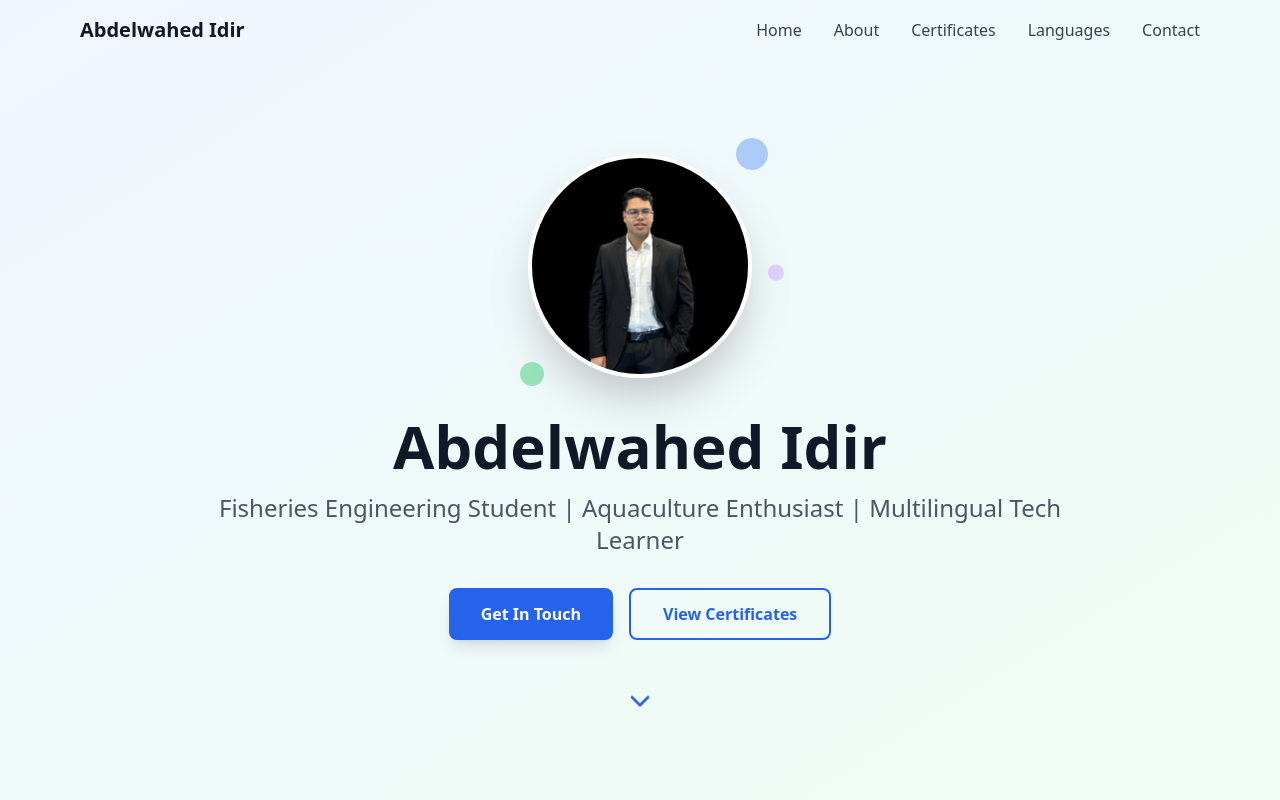
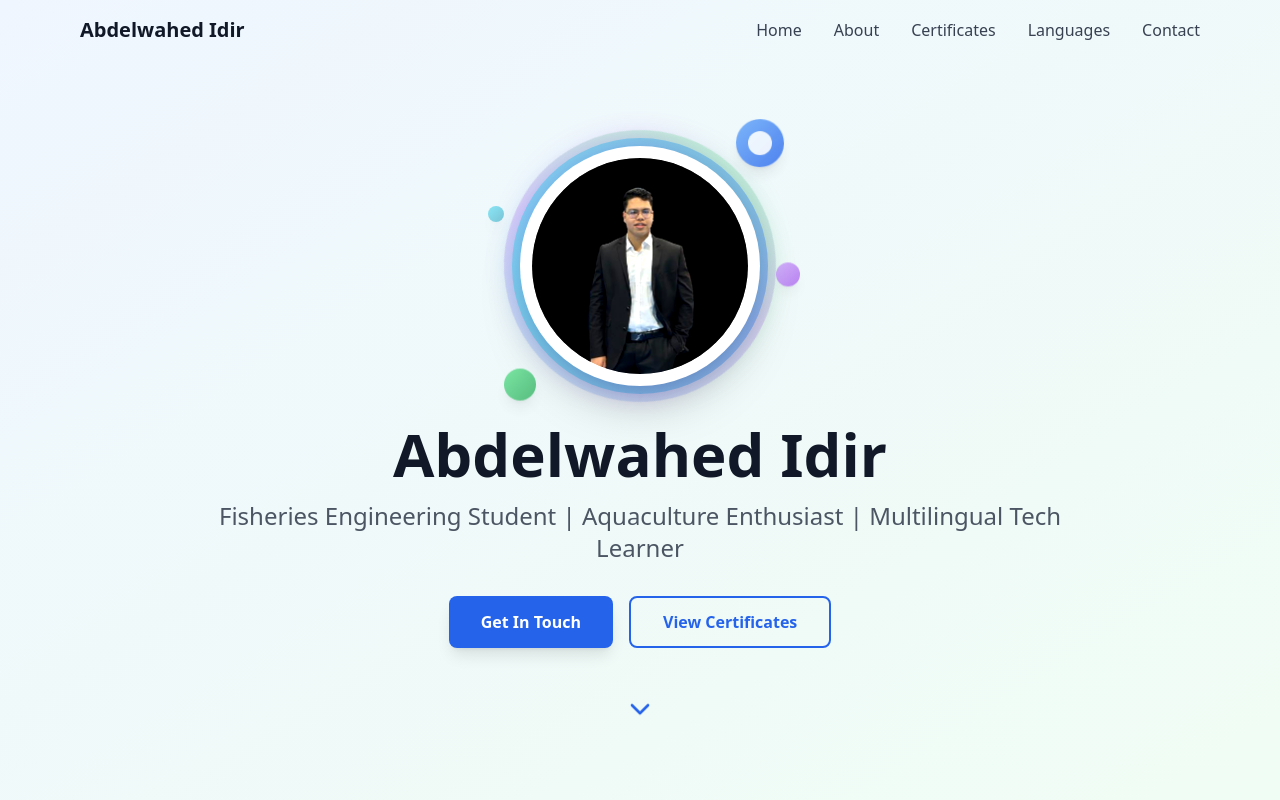
Before and after one commit to abdoxgamer/idir-s_portfolio, a React (Vite) app: page / in a window 1280 px wide. Shown: the top 800 px of the page. Built offline with nearby package versions, Linux system fonts and the light colour scheme.

Commit message:
Enhance profile photo with professional styling

```diff
--- a/src/components/Hero.tsx
+++ b/src/components/Hero.tsx
@@ -13,20 +13,39 @@ const Hero = () => {
     <section id="home" className="min-h-screen flex items-center justify-center bg-gradient-to-br from-blue-50 to-green-50 pt-20">
       <div className="max-w-6xl mx-auto px-4 text-center">
         <div className="mb-8 relative">
-          <div className="relative inline-block">
+          <div className="relative inline-block group">
+            {/* Animated background rings */}
+            <div className="absolute inset-0 rounded-full bg-gradient-to-r from-blue-400 via-purple-500 to-green-400 opacity-75 blur-lg animate-pulse group-hover:opacity-100 transition-opacity duration-500"></div>
+            <div className="absolute -inset-4 rounded-full bg-gradient-to-r from-blue-500 via-purple-600 to-green-500 opacity-20 animate-spin-slow group-hover:opacity-40 transition-opacity duration-500"></div>
+            <div className="absolute -inset-2 rounded-full bg-gradient-to-r from-cyan-400 to-blue-500 opacity-30 animate-pulse delay-1000 group-hover:opacity-50 transition-opacity duration-500"></div>
+
+            {/* Main photo container */}
+            <div className="relative bg-white p-2 rounded-full shadow-2xl group-hover:shadow-3xl transition-all duration-500">
               <img
                 src="/profile-photo.jpg"
                 alt="Abdelwahed Idir"
-              className="w-48 h-48 md:w-56 md:h-56 rounded-full mx-auto object-cover shadow-2xl border-4 border-white hover:shadow-3xl hover:scale-105 transition-all duration-500"
+                className="w-48 h-48 md:w-56 md:h-56 rounded-full object-cover shadow-inner border-4 border-white group-hover:border-blue-100 transition-all duration-500 transform group-hover:scale-105"
                 style={{
-                background: 'linear-gradient(135deg, #667eea 0%, #764ba2 100%)',
-                backgroundClip: 'padding-box'
+                  filter: 'contrast(1.1) brightness(1.05) saturate(1.1)',
                 }}
               />
-            {/* Decorative elements */}
-            <div className="absolute -top-4 -right-4 w-8 h-8 bg-blue-500 rounded-full opacity-20 animate-pulse hover:opacity-40 transition-opacity duration-300"></div>
-            <div className="absolute -bottom-2 -left-2 w-6 h-6 bg-green-500 rounded-full opacity-30 animate-pulse delay-1000 hover:opacity-50 transition-opacity duration-300"></div>
-            <div className="absolute top-1/2 -right-8 w-4 h-4 bg-purple-500 rounded-full opacity-25 animate-bounce delay-500 hover:opacity-45 transition-opacity duration-300"></div>
+
+              {/* Professional overlay gradient */}
+              <div className="absolute inset-2 rounded-full bg-gradient-to-t from-black/10 via-transparent to-white/20 opacity-0 group-hover:opacity-100 transition-opacity duration-500"></div>
+            </div>
+
+            {/* Floating decorative elements */}
+            <div className="absolute -top-6 -right-6 w-12 h-12 bg-gradient-to-br from-blue-400 to-blue-600 rounded-full opacity-80 animate-float shadow-lg group-hover:shadow-xl group-hover:scale-110 transition-all duration-500 flex items-center justify-center">
+              <div className="w-6 h-6 bg-white rounded-full opacity-90"></div>
+            </div>
+            <div className="absolute -bottom-4 -left-4 w-8 h-8 bg-gradient-to-br from-green-400 to-green-600 rounded-full opacity-70 animate-float-delayed shadow-lg group-hover:shadow-xl group-hover:scale-110 transition-all duration-500"></div>
+            <div className="absolute top-1/2 -right-10 w-6 h-6 bg-gradient-to-br from-purple-400 to-purple-600 rounded-full opacity-60 animate-bounce-slow shadow-lg group-hover:shadow-xl group-hover:scale-110 transition-all duration-500"></div>
+            <div className="absolute top-1/4 -left-8 w-4 h-4 bg-gradient-to-br from-cyan-400 to-cyan-600 rounded-full opacity-50 animate-pulse shadow-lg group-hover:shadow-xl group-hover:scale-110 transition-all duration-500"></div>
+
+            {/* Professional badge */}
+            <div className="absolute -bottom-2 left-1/2 transform -translate-x-1/2 bg-gradient-to-r from-blue-600 to-green-600 text-white px-4 py-1 rounded-full text-sm font-semibold shadow-lg opacity-0 group-hover:opacity-100 transition-all duration-500 translate-y-2 group-hover:translate-y-0">
+              Professional
+            </div>
           </div>
         </div>
 
--- a/src/index.css
+++ b/src/index.css
@@ -33,6 +33,43 @@
 @keyframes rotate {
   0% { transform: rotate(0deg); }
   100% { transform: rotate(360deg); }
+}
+
+/* Professional photo animations */
+@keyframes animate-spin-slow {
+  0% { transform: rotate(0deg); }
+  100% { transform: rotate(360deg); }
+}
+
+@keyframes animate-float {
+  0%, 100% { transform: translateY(0px) rotate(0deg); }
+  50% { transform: translateY(-10px) rotate(5deg); }
+}
+
+@keyframes animate-float-delayed {
+  0%, 100% { transform: translateY(0px) rotate(0deg); }
+  50% { transform: translateY(-8px) rotate(-3deg); }
+}
+
+@keyframes animate-bounce-slow {
+  0%, 100% { transform: translateY(0px); }
+  50% { transform: translateY(-6px); }
+}
+
+.animate-spin-slow {
+  animation: animate-spin-slow 8s linear infinite;
+}
+
+.animate-float {
+  animation: animate-float 3s ease-in-out infinite;
+}
+
+.animate-float-delayed {
+  animation: animate-float-delayed 3s ease-in-out infinite 1s;
+}
+
+.animate-bounce-slow {
+  animation: animate-bounce-slow 2s ease-in-out infinite;
 }
 
 /* Smooth background blend */
@@ -129,3 +166,22 @@
   border-color: #3b82f6;
   box-shadow: 0 0 0 3px rgba(59, 130, 246, 0.1);
 }
+
+/* Professional photo enhancements */
+.shadow-3xl {
+  box-shadow: 0 35px 60px -12px rgba(0, 0, 0, 0.25), 0 0 0 1px rgba(255, 255, 255, 0.05);
+}
+
+.shadow-inner {
+  box-shadow: inset 0 2px 4px 0 rgba(0, 0, 0, 0.06);
+}
+
+/* Advanced gradient effects */
+.bg-gradient-professional {
+  background: linear-gradient(135deg, #667eea 0%, #764ba2 50%, #f093fb 100%);
+}
+
+/* Smooth transitions for all interactive elements */
+* {
+  transition-timing-function: cubic-bezier(0.4, 0, 0.2, 1);
+}
```
Lines whose indentation alone changed are shown as unchanged.
